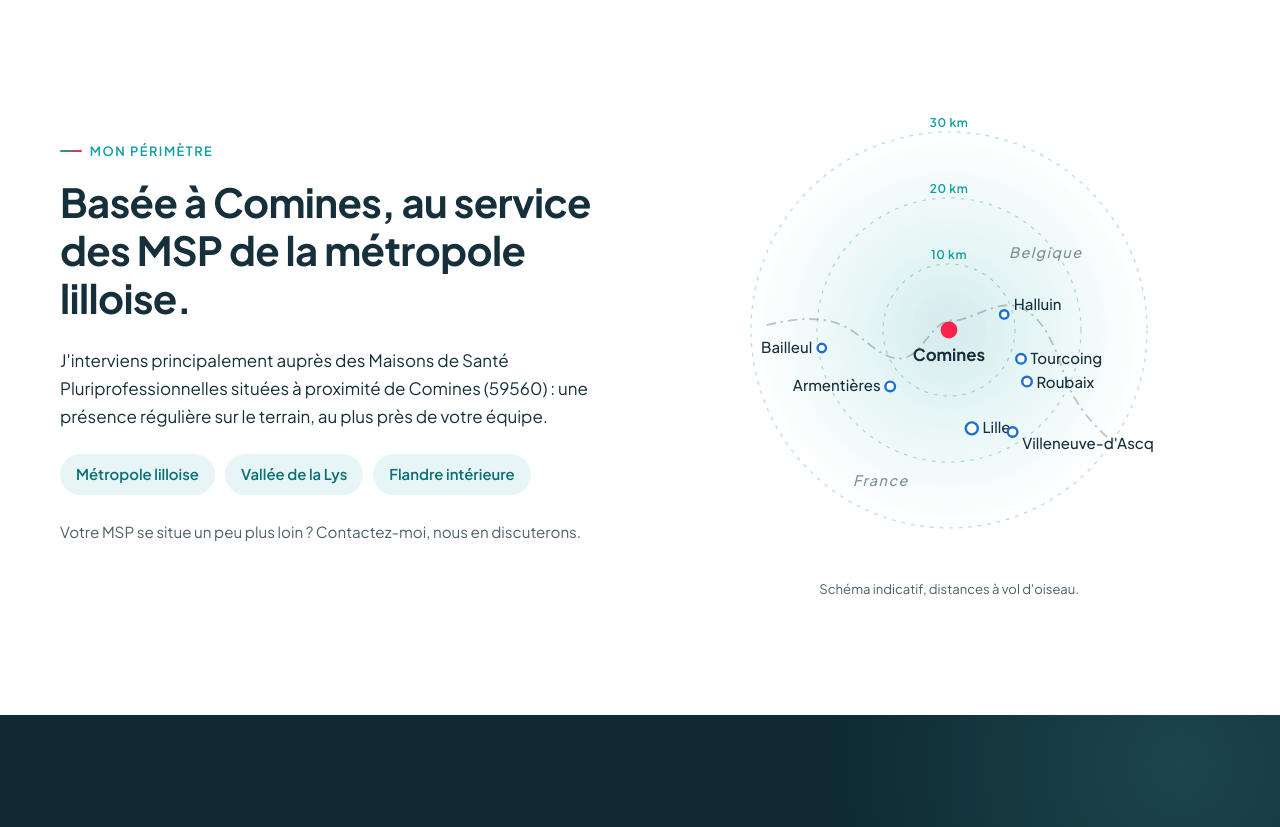
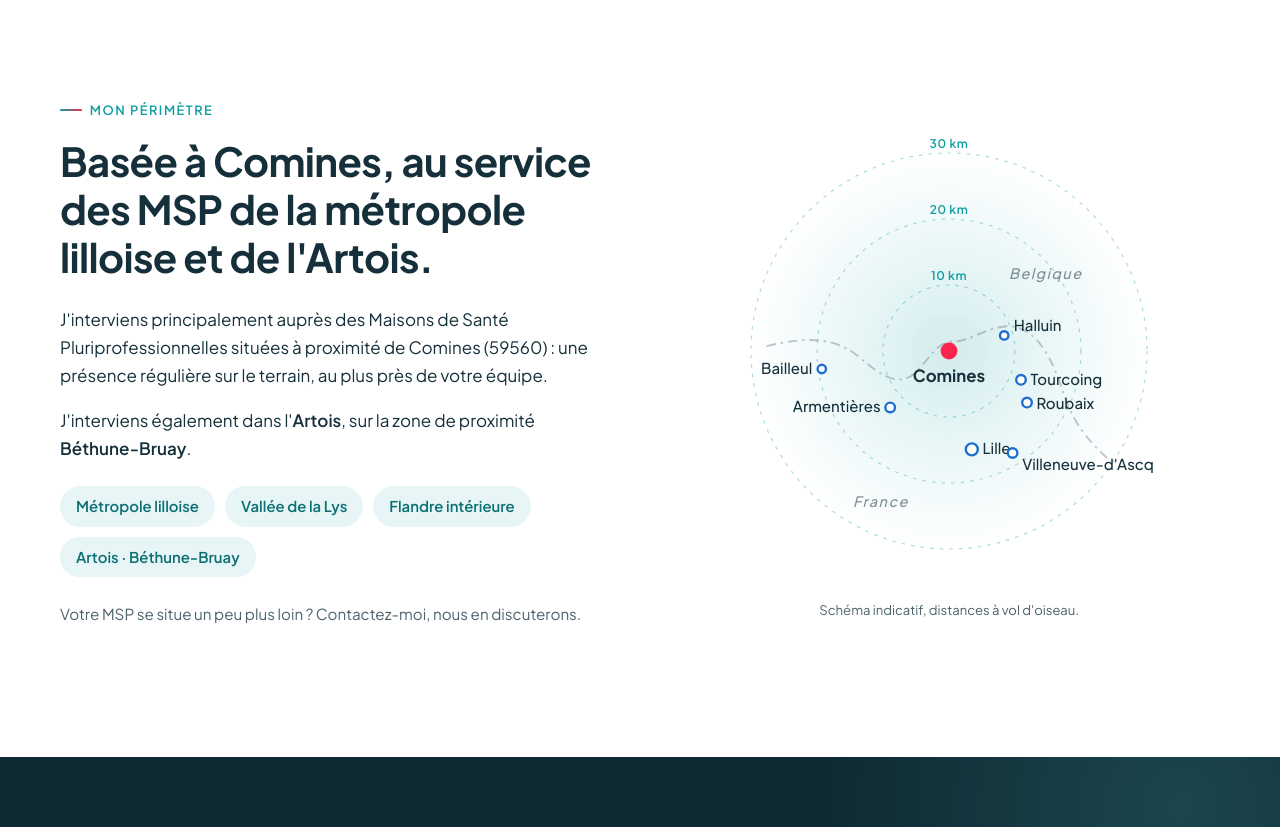
Before and after one commit to coorsante/coorsante.github.io, a plain HTML site: page index.html in a window 1280 px wide. Shown: the part 5020-5847 px from the top of the page. Drawn offline with nearby package versions, Linux system fonts and the light colour scheme.

Commit message:
Add files via upload

```diff
--- a/index.html
+++ b/index.html
@@ -28,7 +28,7 @@
     "email": "coorsante@gmail.com",
     "telephone": "+33666115076",
     "address": { "@type": "PostalAddress", "addressLocality": "Comines", "postalCode": "59560", "addressRegion": "Nord", "addressCountry": "FR" },
-    "areaServed": ["Métropole Européenne de Lille", "Vallée de la Lys", "Flandre intérieure"]
+    "areaServed": ["Métropole Européenne de Lille", "Vallée de la Lys", "Flandre intérieure", "Artois – zone de proximité Béthune-Bruay"]
   }
   </script>
 </head>
@@ -300,12 +300,14 @@
       <div class="container two-col align-center">
         <div class="reveal">
           <p class="eyebrow">Mon périmètre</p>
-          <h2>Basée à Comines, au service des MSP de la métropole lilloise.</h2>
+          <h2>Basée à Comines, au service des MSP de la métropole lilloise et de l'Artois.</h2>
           <p>J'interviens principalement auprès des Maisons de Santé Pluriprofessionnelles situées à proximité de Comines (59560)&nbsp;: une présence régulière sur le terrain, au plus près de votre équipe.</p>
+          <p>J'interviens également dans l'<strong>Artois</strong>, sur la zone de proximité <strong>Béthune-Bruay</strong>.</p>
           <ul class="territories">
             <li>Métropole lilloise</li>
             <li>Vallée de la Lys</li>
             <li>Flandre intérieure</li>
+            <li>Artois · Béthune-Bruay</li>
           </ul>
           <p class="muted">Votre MSP se situe un peu plus loin&nbsp;? Contactez-moi, nous en discuterons.</p>
         </div>
```
